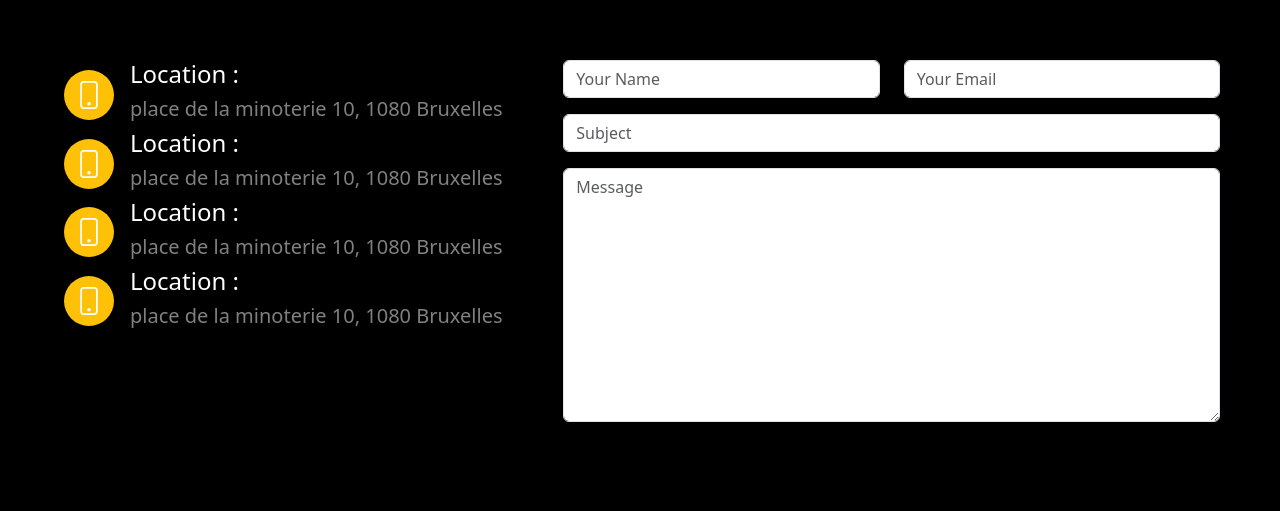
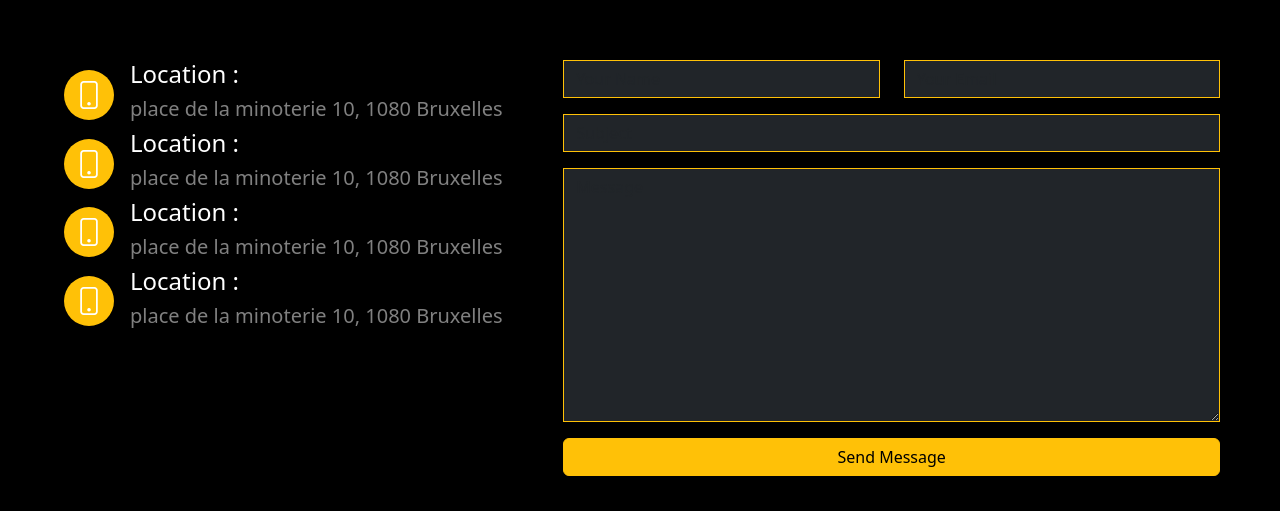
Before and after one commit to LeBibbb/PremiumRestaurant, a website: page index.html in a window 1280 px wide. Shown: the part 5993-6504 px from the top of the page. Drawn offline with nearby package versions, Linux system fonts and the light colour scheme; grey boxes are pictures that could not be loaded.

Commit message:
test placeholder

```diff
--- a/index.html
+++ b/index.html
@@ -466,7 +466,7 @@
             </div>
 
         </section>
-        <section class="" style="height: 130vh;">
+        <section class="contact" style="height: 130vh;">
             <div class="container-fluid ps-5">
                 <div class="text-white mb-5">
                     <p class="text-uppercase mb-1">CONOTACT US</p>
@@ -506,19 +506,25 @@
                     </div>
                     <div class="col-md-7">
                         <div class="container-fluid">
-                            <form action="">
+                            <form action="" class="contact-form">
                                 <div class="row">
                                     <div class="col-md-6">
-                                        <input type="text" placeholder="Your Name" class="form-control mb-3">
+                                        <input type="text" placeholder="Your Name" class="form-control mb-3 bg-dark text-white border border-warning rounded-0">
                                     </div>
                                     <div class="col-md-6">
-                                        <input type="email" placeholder="Your Email" class="form-control mb-3">
+                                        <input type="email" placeholder="Your Email" class="form-control mb-3 bg-dark text-white border border-warning rounded-0">
                                     </div>
                                     <div class="col-md-12">
-                                        <input type="text" placeholder="Subject" class="form-control mb-3">
+                                        <input type="text" placeholder="Subject" class="form-control mb-3 bg-dark text-white border border-warning rounded-0">
                                     </div>
                                     <div class="col-md-12">
-                                        <textarea name="" id="" cols="30" rows="10" placeholder="Message" class="form-control mb-3"></textarea>
+                                        <textarea name="" id="" cols="30" rows="10" placeholder="Message" class="form-control mb-3 bg-dark text-white border border-warning rounded-0"></textarea>
+                                    </div>
+                                    <div class="col-md-12">
+                                        <button type="submit" class="btn btn-warning w-100">Send Message</button>
+                                    </div>
+                                </div>
+                            </form>
                         </div>
                     </div>
                 </div>
--- a/src/sass/app.sass
+++ b/src/sass/app.sass
@@ -15,3 +15,7 @@
         color: #ffc107 !important
     &:hover
         color: #ffc107 !important
+
+
+    .custom-placeholder::placeholder
+        color: #6c757d
```
